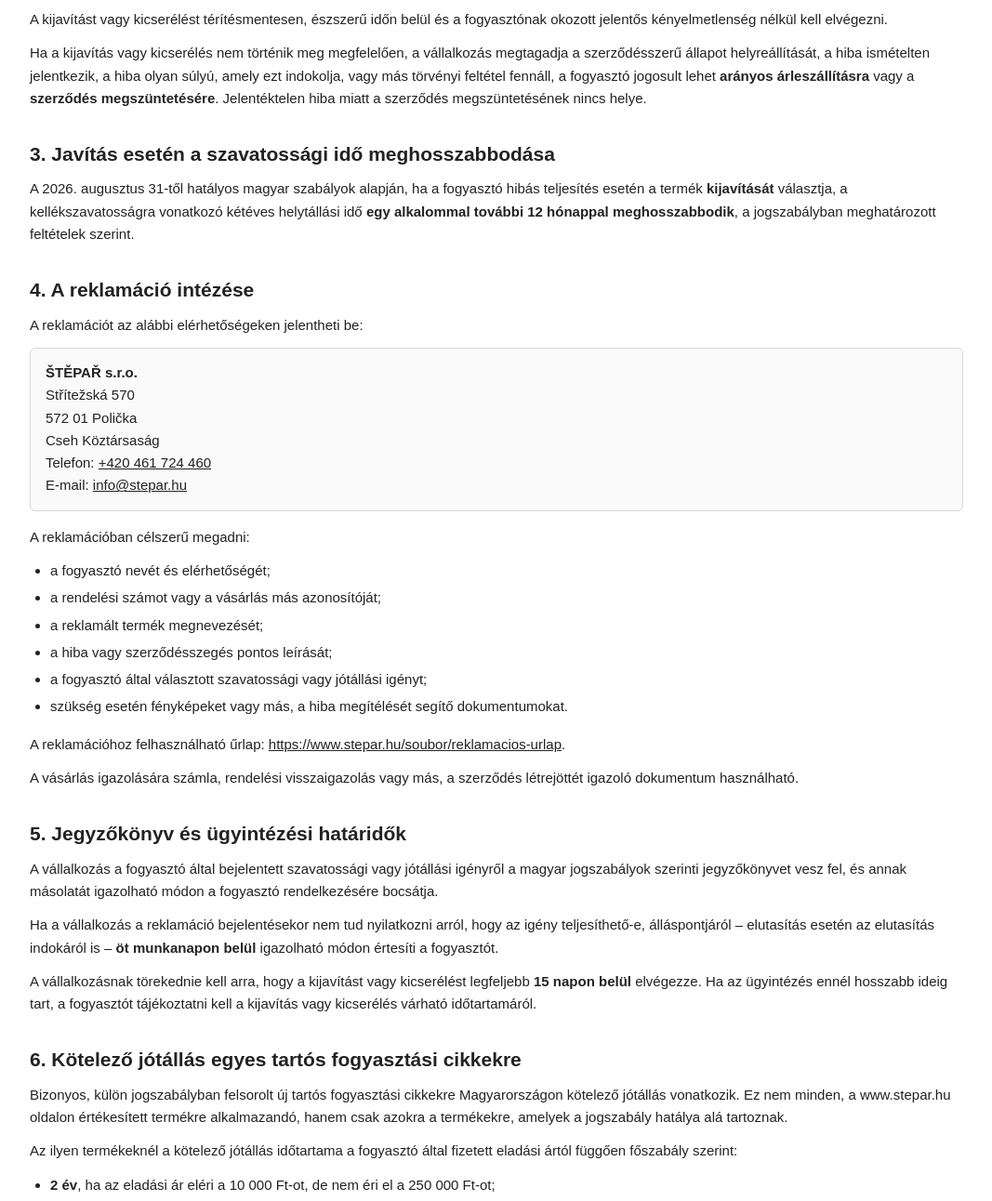
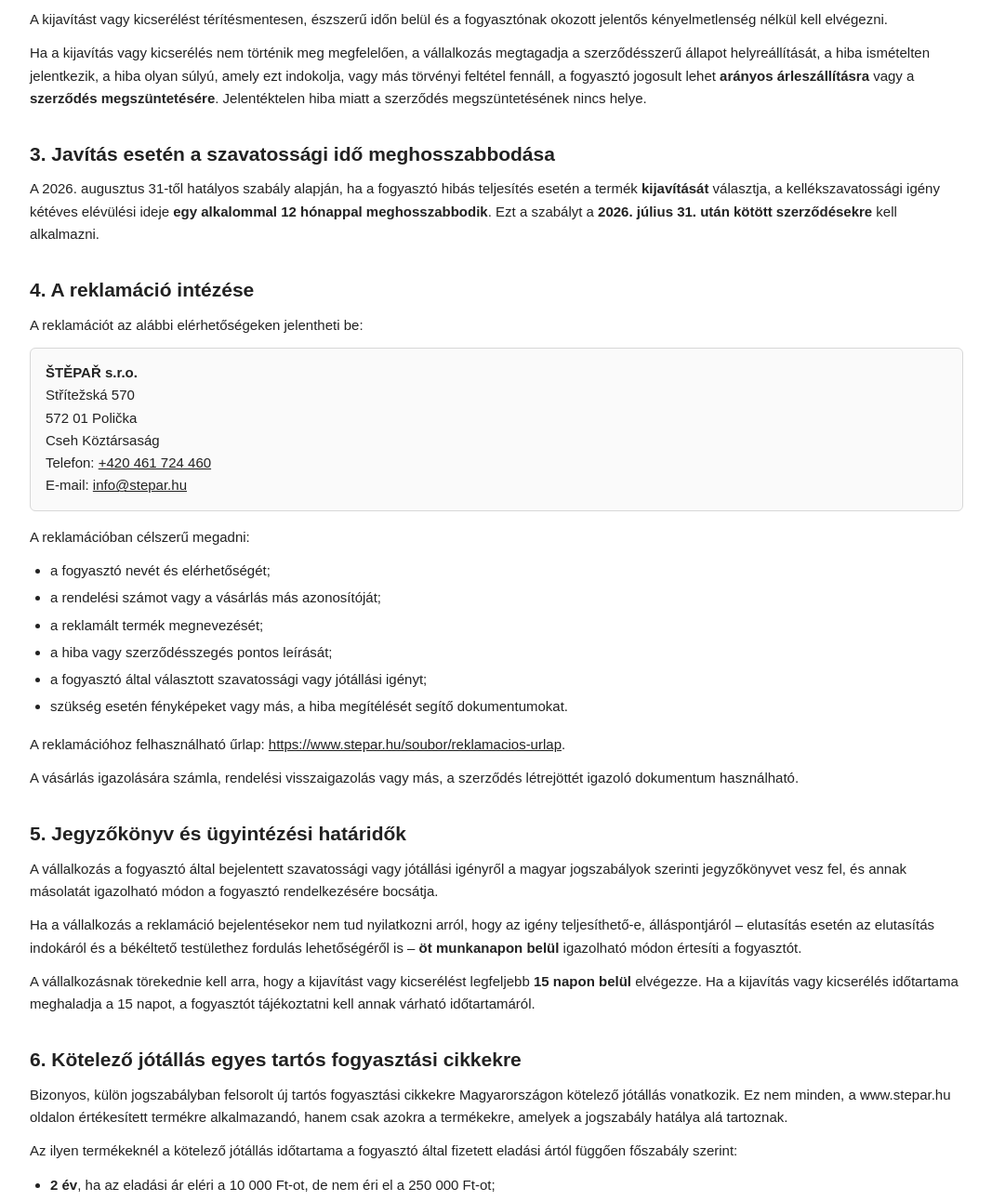
Before and after one commit to vaclavstepar/stepar-legal, a plain HTML site: page hu/reklamace-current.html in a window 1280 px wide. Shown: the part 824-2116 px from the top of the page at 93% size, without its empty margins (106-1173 px from the left). Drawn offline with Linux system fonts and the light colour scheme.

Commit message:
Clarify Hungarian repair-related warranty extension

```diff
--- a/hu/reklamace-current.html
+++ b/hu/reklamace-current.html
@@ -30,7 +30,7 @@ Jogalap ellenőrizve: 2026.09.13.
 - 373/2021. (VI. 30.) Korm. rendelet, fogyasztói adásvétel részletes szabályai;
 - 19/2014. (IV. 29.) NGM rendelet, szavatossági és jótállási igények intézésének eljárási szabályai;
 - 151/2003. (IX. 22.) Korm. rendelet, egyes tartós fogyasztási cikkek kötelező jótállása;
-- 114/2026. (VII. 23.) Korm. rendelet, javítás ösztönzése; 2026.08.31-től hatályos releváns módosítások.
+- 114/2026. (VII. 23.) Korm. rendelet, javítás ösztönzése; a releváns módosítások 2026.08.31-től hatályosak, a 12 hónapos hosszabbítás a 2026.07.31. után kötött szerződésekre alkalmazandó.
 Dokumentum a www.stepar.hu részére.
 -->
 <h1>Tájékoztató reklamációról, kellékszavatosságról és jótállásról</h1>
@@ -58,7 +58,7 @@ Ha a megvásárolt termék hibás vagy nem felel meg a szerződésnek, reklamác
 <p>Ha a kijavítás vagy kicserélés nem történik meg megfelelően, a vállalkozás megtagadja a szerződésszerű állapot helyreállítását, a hiba ismételten jelentkezik, a hiba olyan súlyú, amely ezt indokolja, vagy más törvényi feltétel fennáll, a fogyasztó jogosult lehet <strong>arányos árleszállításra</strong> vagy a <strong>szerződés megszüntetésére</strong>. Jelentéktelen hiba miatt a szerződés megszüntetésének nincs helye.</p>
 
 <h2>3. Javítás esetén a szavatossági idő meghosszabbodása</h2>
-<p>A 2026. augusztus 31-től hatályos magyar szabályok alapján, ha a fogyasztó hibás teljesítés esetén a termék <strong>kijavítását</strong> választja, a kellékszavatosságra vonatkozó kétéves helytállási idő <strong>egy alkalommal további 12 hónappal meghosszabbodik</strong>, a jogszabályban meghatározott feltételek szerint.</p>
+<p>A 2026. augusztus 31-től hatályos szabály alapján, ha a fogyasztó hibás teljesítés esetén a termék <strong>kijavítását</strong> választja, a kellékszavatossági igény kétéves elévülési ideje <strong>egy alkalommal 12 hónappal meghosszabbodik</strong>. Ezt a szabályt a <strong>2026. július 31. után kötött szerződésekre</strong> kell alkalmazni.</p>
 
 <h2>4. A reklamáció intézése</h2>
 <p>A reklamációt az alábbi elérhetőségeken jelentheti be:</p>
@@ -82,8 +82,8 @@ E-mail: <a href="mailto:info@stepar.hu">info@stepar.hu</a></div>
 
 <h2>5. Jegyzőkönyv és ügyintézési határidők</h2>
 <p>A vállalkozás a fogyasztó által bejelentett szavatossági vagy jótállási igényről a magyar jogszabályok szerinti jegyzőkönyvet vesz fel, és annak másolatát igazolható módon a fogyasztó rendelkezésére bocsátja.</p>
-<p>Ha a vállalkozás a reklamáció bejelentésekor nem tud nyilatkozni arról, hogy az igény teljesíthető-e, álláspontjáról – elutasítás esetén az elutasítás indokáról is – <strong>öt munkanapon belül</strong> igazolható módon értesíti a fogyasztót.</p>
-<p>A vállalkozásnak törekednie kell arra, hogy a kijavítást vagy kicserélést legfeljebb <strong>15 napon belül</strong> elvégezze. Ha az ügyintézés ennél hosszabb ideig tart, a fogyasztót tájékoztatni kell a kijavítás vagy kicserélés várható időtartamáról.</p>
+<p>Ha a vállalkozás a reklamáció bejelentésekor nem tud nyilatkozni arról, hogy az igény teljesíthető-e, álláspontjáról – elutasítás esetén az elutasítás indokáról és a békéltető testülethez fordulás lehetőségéről is – <strong>öt munkanapon belül</strong> igazolható módon értesíti a fogyasztót.</p>
+<p>A vállalkozásnak törekednie kell arra, hogy a kijavítást vagy kicserélést legfeljebb <strong>15 napon belül</strong> elvégezze. Ha a kijavítás vagy kicserélés időtartama meghaladja a 15 napot, a fogyasztót tájékoztatni kell annak várható időtartamáról.</p>
 
 <h2>6. Kötelező jótállás egyes tartós fogyasztási cikkekre</h2>
 <p>Bizonyos, külön jogszabályban felsorolt új tartós fogyasztási cikkekre Magyarországon kötelező jótállás vonatkozik. Ez nem minden, a www.stepar.hu oldalon értékesített termékre alkalmazandó, hanem csak azokra a termékekre, amelyek a jogszabály hatálya alá tartoznak.</p>
```
